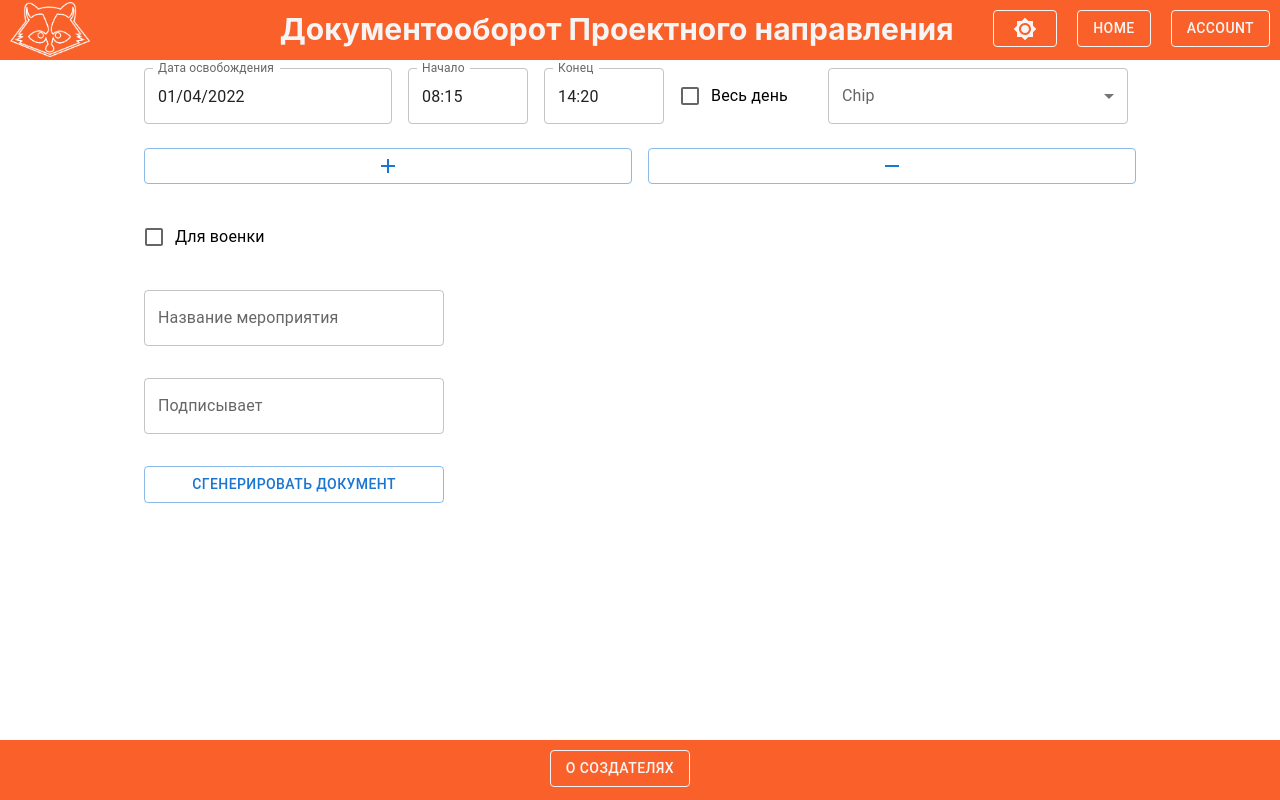
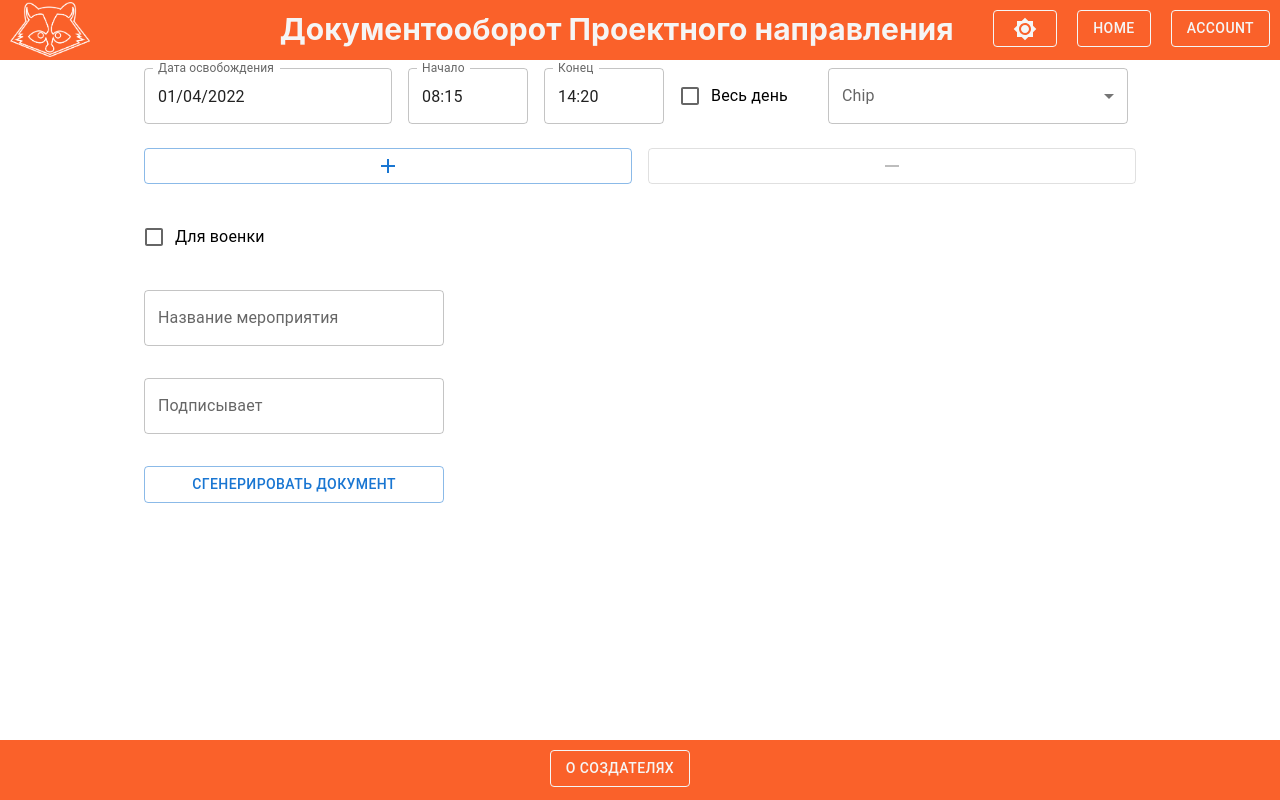
Before and after one commit to IT-FAMCS/documents, a React (Create React App) app in the folder front-doc/: page /release in a window 1280 px wide. Built offline with nearby package versions, Linux system fonts and the light colour scheme.

Commit message:
feat: you cant remove a date fields if there is only one date

```diff
--- a/front-doc/src/pages/documentForms/release/ReleasePage.tsx
+++ b/front-doc/src/pages/documentForms/release/ReleasePage.tsx
@@ -200,6 +200,7 @@ export const ReleasePage = () => {
             onClick={handleDeleteDate}
             variant='outlined'
             sx={{ width: '50%' }}
+            disabled={releaseData.length === 1}
           >
             <RemoveIcon />
           </Button>
```
